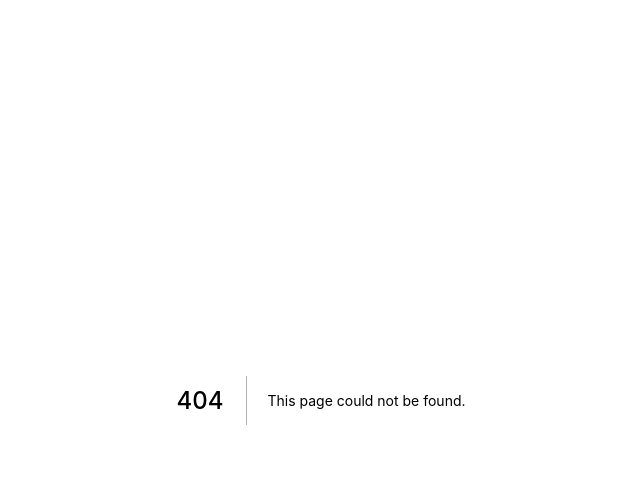
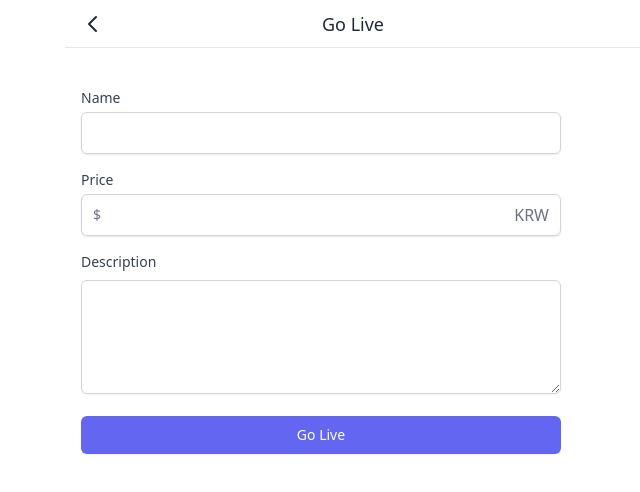
Before and after one commit to createhb21/modernhouse, a Next.js app: page /streams/create in a window 1280 px wide. Before the commit this address had no page. Shown: the top 492 px of the page, without its empty margins (319-959 px from the left). Built offline with nearby package versions, Linux system fonts and the light colour scheme.

Commit message:
imple streaming forms work & rename live -> stream

```diff
--- a/components/layout.tsx
+++ b/components/layout.tsx
@@ -126,7 +126,7 @@
               <span>채팅</span>
             </a>
           </Link>
-          <Link href="/live">
+          <Link href="/streams">
             <a
               className={cls(
                 'flex flex-col items-center space-y-2 ',
--- a/pages/live/create.tsx
+++ /dev/null
@@ -1,27 +0,0 @@
-import type { NextPage } from 'next';
-import Button from '@components/Button';
-import Input from '@components/Input';
-import Layout from '@components/Layout';
-import TextArea from '@components/TextArea';
-
-const Create: NextPage = () => {
-  return (
-    <Layout canGoBack title="Go Live">
-      <form className=" space-y-4 py-10 px-4">
-        <Input required label="Name" name="name" type="text" />
-        <Input
-          required
-          label="Price"
-          placeholder="0.00"
-          name="price"
-          type="text"
-          kind="price"
-        />
-        <TextArea name="description" label="Description" />
-        <Button text="Go live" />
-      </form>
-    </Layout>
-  );
-};
-
-export default Create;
--- /dev/null
+++ b/pages/streams/create.tsx
@@ -0,0 +1,66 @@
+import type { NextPage } from 'next';
+import Button from '@components/Button';
+import Input from '@components/Input';
+import Layout from '@components/Layout';
+import TextArea from '@components/TextArea';
+import { useForm } from 'react-hook-form';
+import useMutation from '@libs/client/useMutation';
+import { useEffect } from 'react';
+import { useRouter } from 'next/router';
+import { Stream } from '@prisma/client';
+
+interface CreateForm {
+  name: string;
+  price: number;
+  description: string;
+}
+
+interface CreateResponse {
+  ok: boolean;
+  stream: Stream;
+}
+
+const Create: NextPage = () => {
+  const router = useRouter();
+  const [createStream, { data, loading }] =
+    useMutation<CreateResponse>(`/api/streams`);
+  const { register, handleSubmit } = useForm<CreateForm>();
+  const onValid = (form: CreateForm) => {
+    if (loading) return;
+    createStream(form);
+  };
+  useEffect(() => {
+    if (data && data.ok) {
+      router.push(`/streams/${data.stream.id}`);
+    }
+  }, [data, router]);
+  return (
+    <Layout canGoBack title="Go Live">
+      <form onSubmit={handleSubmit(onValid)} className="space-y-4 py-10 px-4">
+        <Input
+          register={register('name', { required: true })}
+          required
+          label="Name"
+          name="name"
+          type="text"
+        />
+        <Input
+          register={register('price', { required: true })}
+          required
+          label="Price"
+          name="price"
+          type="text"
+          kind="price"
+        />
+        <TextArea
+          register={register('description', { required: true })}
+          name="description"
+          label="Description"
+        />
+        <Button text={loading ? 'Loading...' : 'Go Live'} />
+      </form>
+    </Layout>
+  );
+};
+
+export default Create;
--- a/pages/live/index.tsx
+++ b/pages/streams/index.tsx
@@ -8,7 +8,7 @@
     <Layout hasTabBar title="라이브">
       <div className=" space-y-4 divide-y-[1px]">
         {[1, 1, 1, 1, 1, 1, 1].map((_, i) => (
-          <Link key={i} href={`/live/${i}`}>
+          <Link key={i} href={`/streams/${i}`}>
             <a className="block px-4  pt-4">
               <div className="aspect-video w-full rounded-md bg-slate-300 shadow-sm" />
               <h1 className="mt-2 text-2xl font-bold text-gray-900">
@@ -17,7 +17,7 @@
             </a>
           </Link>
         ))}
-        <FloatingButton href="/live/create">
+        <FloatingButton href="/streams/create">
           <svg
             className="h-6 w-6"
             fill="none"
```
Also changed, not shown: pages/streams/[id].tsx (renamed from pages/live/[id].tsx).
